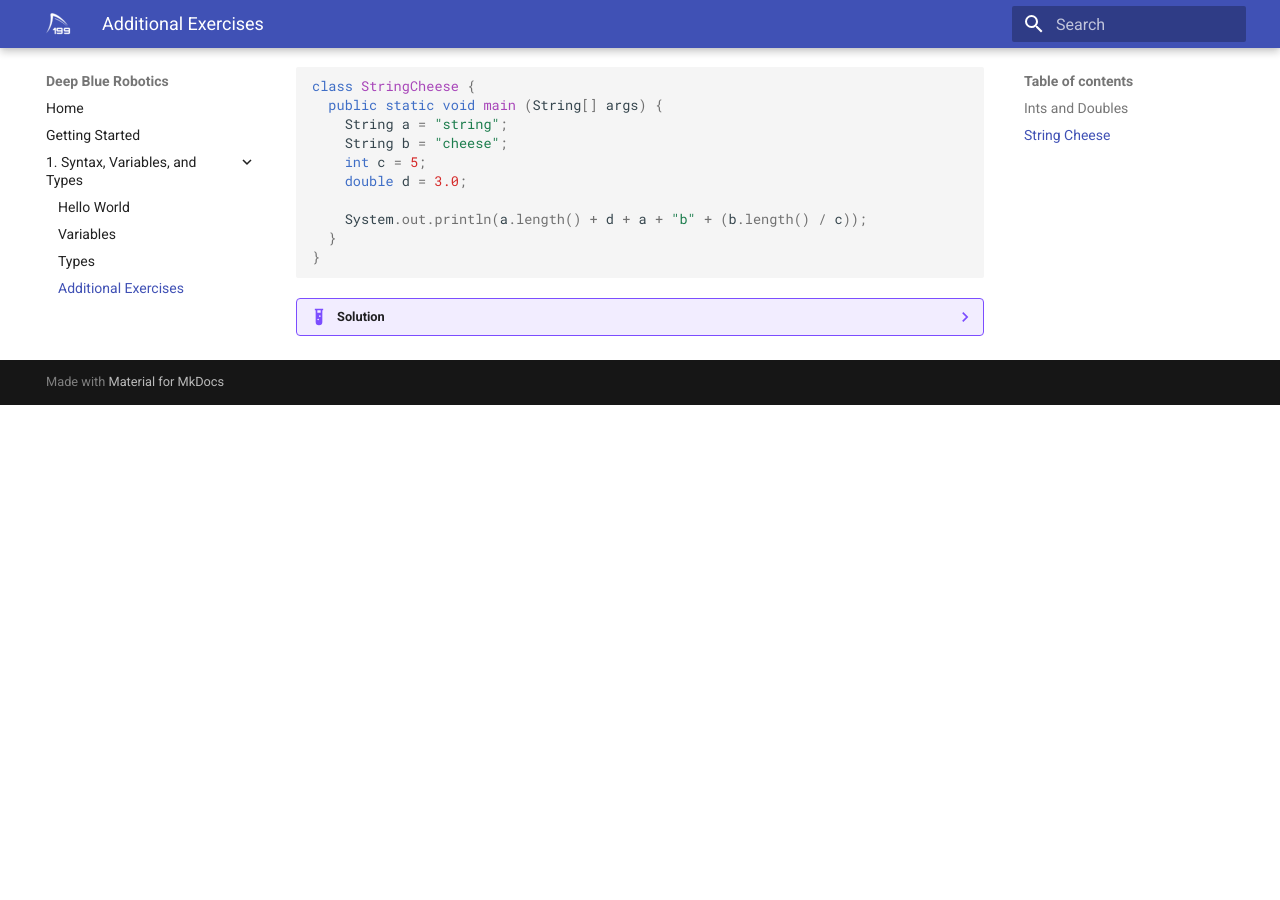
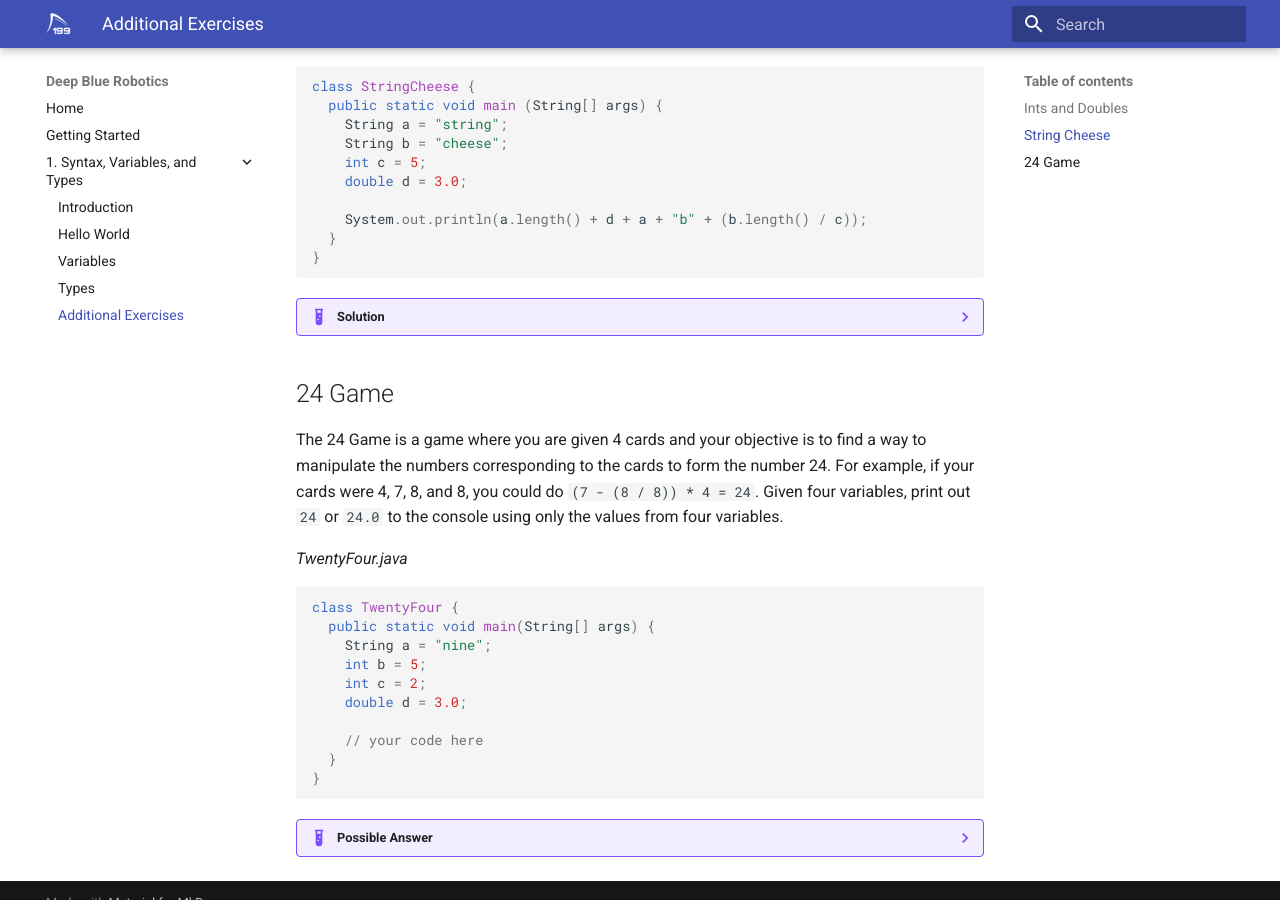
Before and after one commit to DeepBlueRobotics/training, an MkDocs documentation site: the page built from docs/week-1/exercises.md, in a window 1280 px wide and 900 px high, scrolled down 653 px. Built offline with MkDocs 1.6.1 and Material for MkDocs 9.7.7, drawn with Linux system fonts in a browser that asks for light colours; before the commit the page ends 1058 px from its top, so only the background shows below that.

Commit message:
add intro and one more exercise

````diff
--- a/docs/week-1/exercises.md
+++ b/docs/week-1/exercises.md
@@ -41,8 +41,40 @@ class StringCheese {
     Then, go through it left to right.
 
     1. `a.length() + d = 6 + 3.0 = 9.0`
-    2. `9.0 + a = 9.0 + "string" = "9string"`
-    3. `"9string" + "b" = "9stringb"`
-    4. `"9stringb" + (b.length() / c) = "9stringb" + 1 = "9stringb1"`
+    2. `9.0 + a = 9.0 + "string" = "9.0string"`
+    3. `"9.0string" + "b" = "9.0stringb"`
+    4. `"9.0stringb" + (b.length() / c) = "9.0stringb" + 1 = "9.0stringb1"`
 
-    So `9stringb1` is the final answer.
+    So `9.0stringb1` is the final answer.
+
+## 24 Game
+The 24 Game is a game where you are given 4 cards and your objective is to find a way to manipulate the numbers corresponding to the cards to form the number 24. For example, if your cards were 4, 7, 8, and 8, you could do `(7 - (8 / 8)) * 4 = 24`. Given four variables, print out `24` or `24.0` to the console using only the values from four variables.
+
+_TwentyFour.java_
+```java
+class TwentyFour {
+  public static void main(String[] args) {
+    String a = "nine";
+    int b = 5;
+    int c = 2;
+    double d = 3.0;
+
+    // your code here
+  }
+}
+```
+
+??? example "Possible Answer"
+    _TwentyFour.java_
+    ```java
+    class TwentyFour {
+      public static void main(String[] args) {
+        String a = "nine";
+        int b = 5;
+        int c = 2;
+        double d = 3.0;
+
+        System.out.println(b / c * a.length() * d);
+      }
+    }
+    ```
--- a/mkdocs.yml
+++ b/mkdocs.yml
@@ -14,6 +14,7 @@ nav:
   - Home: index.md
   - Getting Started: start.md
   - 1. Syntax, Variables, and Types:
+    - Introduction: week-1/intro.md
     - Hello World: week-1/hello-world.md
     - Variables: week-1/variables.md
     - Types: week-1/types.md
````
Also changed, not shown: docs/week-1/intro.md (added, +8 -0 lines).
